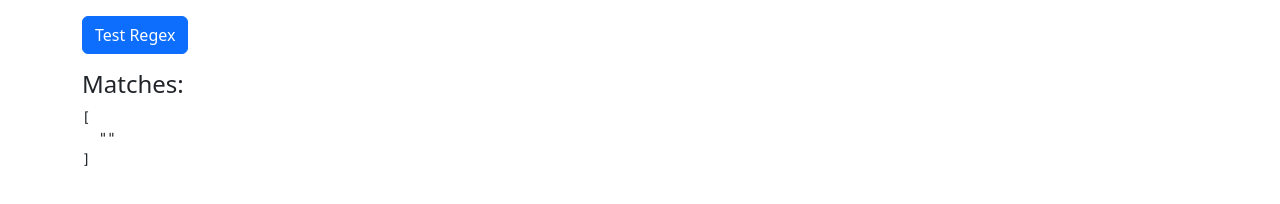
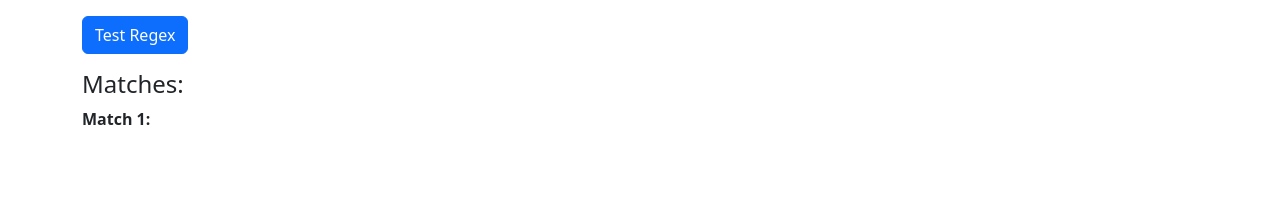
Before and after one commit to Maulik0417/DeveloperToolboxHub, a React (Create React App) app in the folder developer-toolbox/: page /regex-tester in a window 1280 px wide. Both pictures are taken after a click on the button "Test Regex". Shown: the part 450-654 px from the top of the page. Built offline with nearby package versions, Linux system fonts and the light colour scheme.

Commit message:
Added Match Groups to Regex Tester

```diff
--- a/developer-toolbox/src/components/RejexTester.jsx
+++ b/developer-toolbox/src/components/RejexTester.jsx
@@ -6,6 +6,7 @@ const RegexTester = () => {
   const [result, setResult] = useState(null);
   const [error, setError] = useState("");
   const [flags, setFlags] = useState("g");
+
 
   const toggleFlag = (flag) => {
     setFlags((prev) =>
@@ -16,11 +17,11 @@ const RegexTester = () => {
   const handleTestRegex = () => {
     try {
       const re = new RegExp(regex, flags);
-      const matches = testText.match(re);
+      const matches = [...testText.matchAll(re)];
       setResult(matches);
       setError("");
     } catch (err) {
-      setError("Invalid regular expression or flags");
+      setError("Invalid regular expression");
       setResult(null);
     }
   };
@@ -100,17 +101,28 @@ const RegexTester = () => {
 
       {error && <div className="alert alert-danger mt-3">{error}</div>}
 
-      {result && (
-        <div className="mt-3">
-          <h4>Matches:</h4>
-          {result.length > 0 ? (
-            <pre>{JSON.stringify(result, null, 2)}</pre>
-          ) : (
-            <p>No matches found.</p>
-          )}
-        </div>
-      )}
+      {result && result.length > 0 && (
+  <div className="mt-3">
+    <h4>Matches:</h4>
+    {result.map((match, i) => (
+      <div key={i} className="mb-2">
+        <strong>Match {i + 1}:</strong> {match[0]}
+        {match.length > 1 && (
+          <ul>
+            {match.slice(1).map((group, idx) => (
+              <li key={idx}>
+                Group {idx + 1}: {group || <em>(no match)</em>}
+              </li>
+            ))}
+          </ul>
+        )}
+      </div>
+    ))}
+  </div>
+)}
     </div>
+
+
   );
 };
 
```
